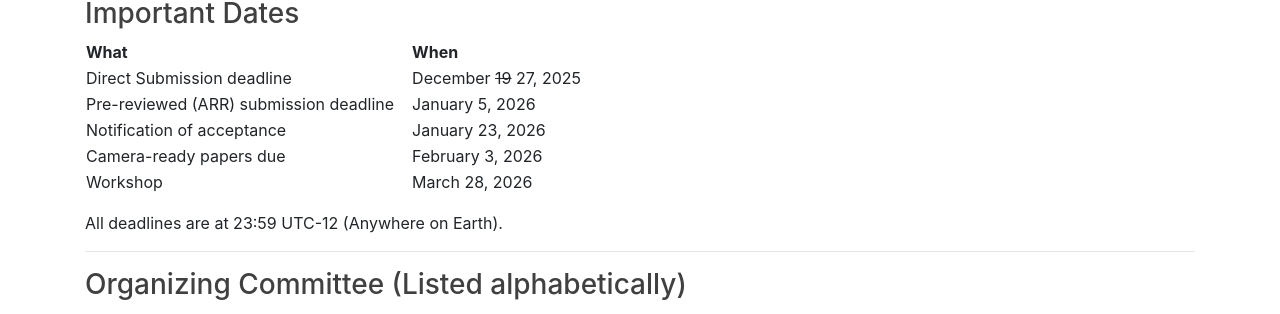
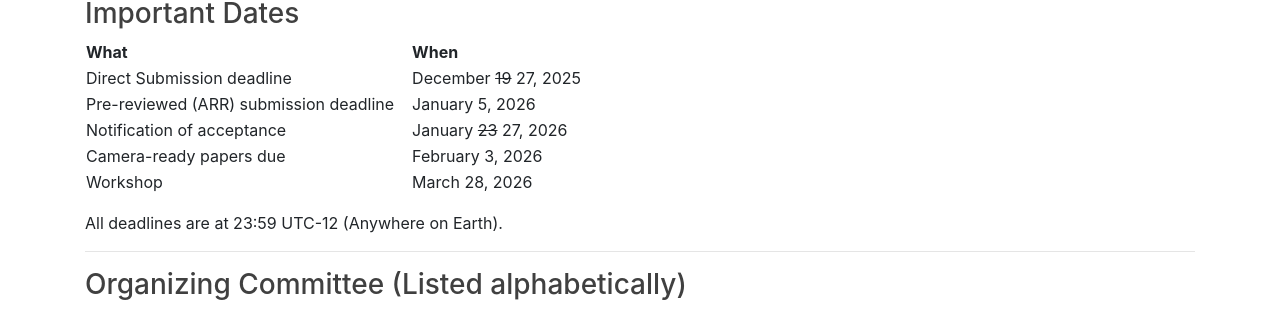
Before and after one commit to multiword/multiword.github.io, a Jekyll site: the page built from mwe2026/index.md, in a window 1280 px wide and 900 px high, scrolled down 2569 px. Shown: the part 140-454 px from the top of the window. Built offline with Jekyll 4.4.1, drawn with Linux system fonts in a browser that asks for light colours; comment, search, counter and statistics services are not loaded.

Commit message:
update notification date

```diff
--- a/mwe2026/index.md
+++ b/mwe2026/index.md
@@ -161,7 +161,7 @@ TBA
 | -------------------------- | -------------------------- |
 | Direct Submission deadline  | December <s>19</s> 27, 2025           |
 | Pre-reviewed (ARR) submission deadline    |  January 5, 2026         |
-| Notification of acceptance | January 23, 2026              |
+| Notification of acceptance | January <s>23</s> 27, 2026              |
 | Camera-ready papers due    | February 3, 2026             |
 | Workshop                   | March 28, 2026         |
 
```
